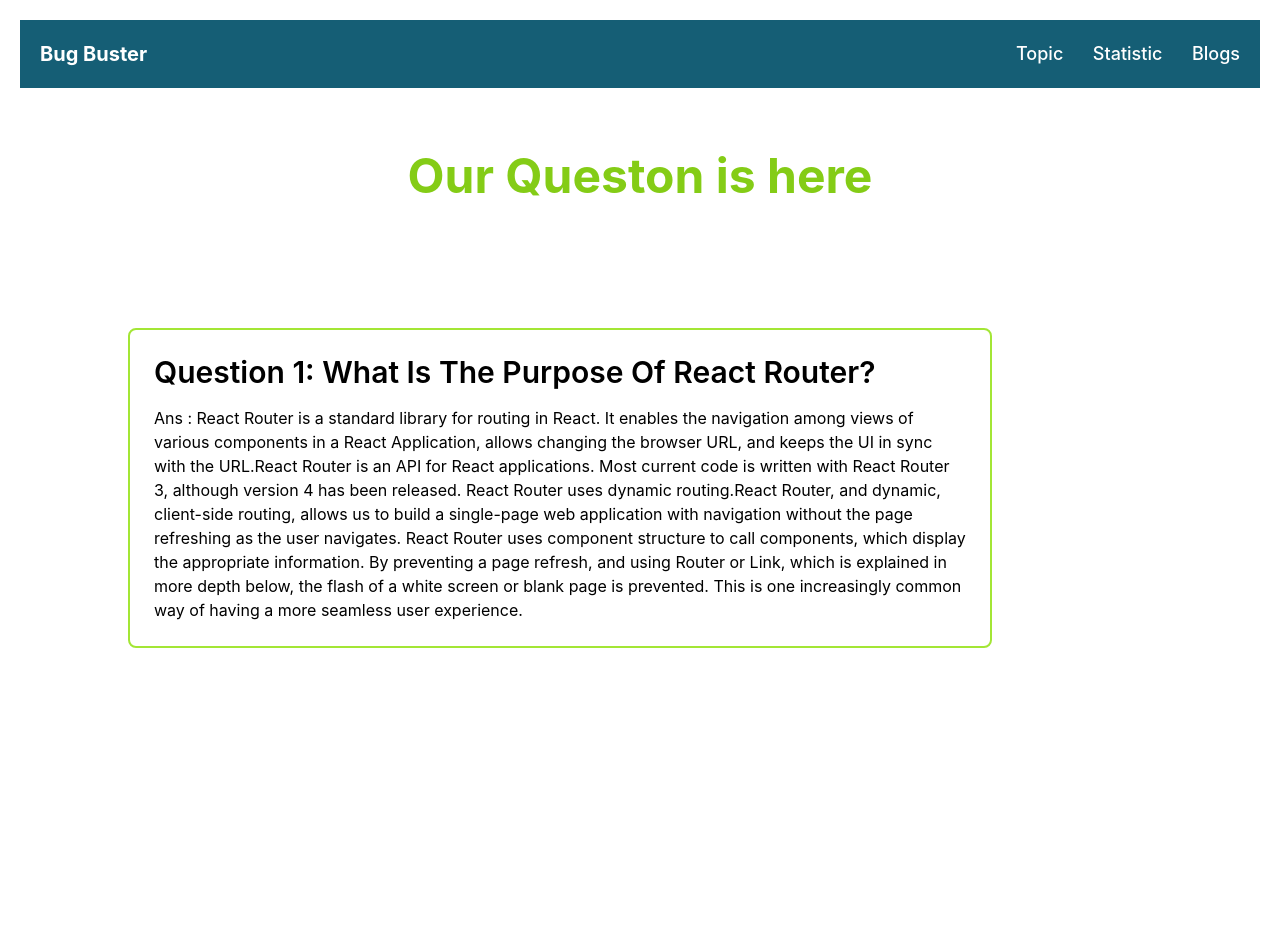
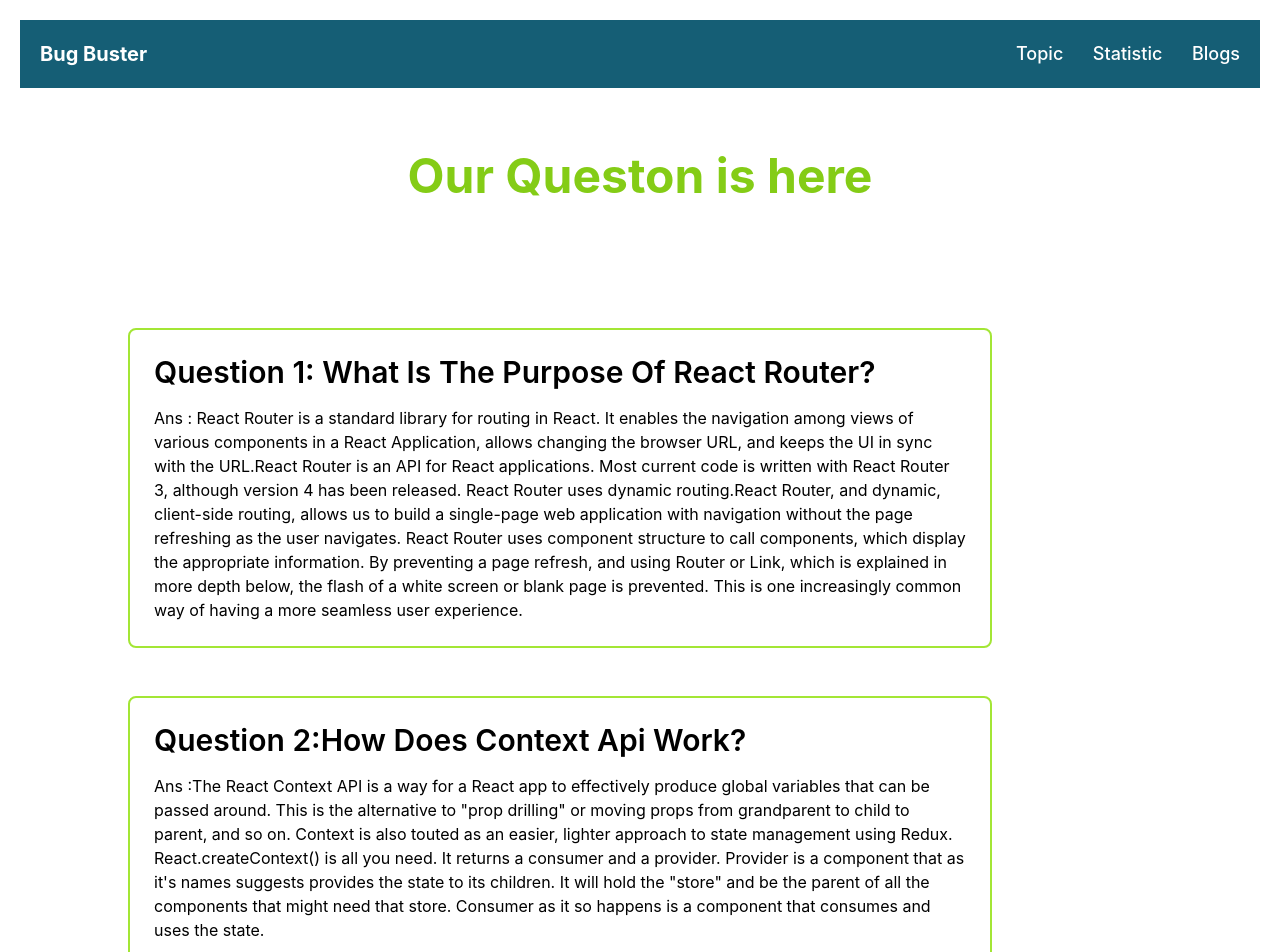
Before and after one commit to tuhin902/bug-buster, a React (Create React App) app: page /blogs in a window 1280 px wide. Shown: the top 952 px of the page. Before the commit the page ends 800 px from the top, so only its background shows below. Built offline with nearby package versions, Linux system fonts and the light colour scheme.

Commit message:
blog 2nd answer added

```diff
--- a/src/components/Blogs/Blogs.js
+++ b/src/components/Blogs/Blogs.js
@@ -28,6 +28,25 @@ const Blogs = () => {
                         experience.
                     </p>
                 </div>
+                <div className="mt-12 blog  w-3/4 border-2 border-lime-400 rounded-lg p-6">
+                    <h2 className="mb-4 text-3xl font-semibold">
+                        {" "}
+                        Question 2:How Does Context Api Work?
+                    </h2>
+                    <p className="letter">
+                        Ans :The React Context API is a way for a React app to effectively
+                        produce global variables that can be passed around. This is the
+                        alternative to "prop drilling" or moving props from grandparent to
+                        child to parent, and so on. Context is also touted as an easier,
+                        lighter approach to state management using Redux.
+                        React.createContext() is all you need. It returns a consumer and a
+                        provider. Provider is a component that as it's names suggests
+                        provides the state to its children. It will hold the "store" and be
+                        the parent of all the components that might need that store.
+                        Consumer as it so happens is a component that consumes and uses the
+                        state.
+                    </p>
+                </div>
 
             </div>
         </div>
```
